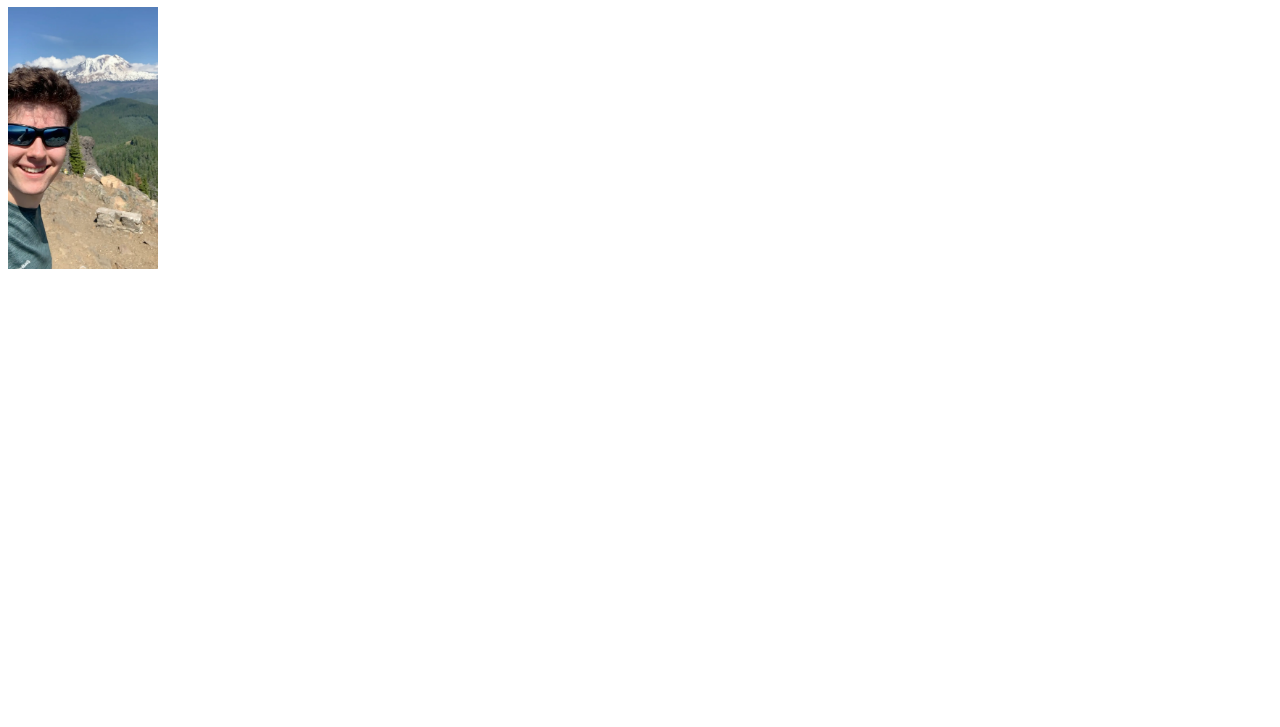
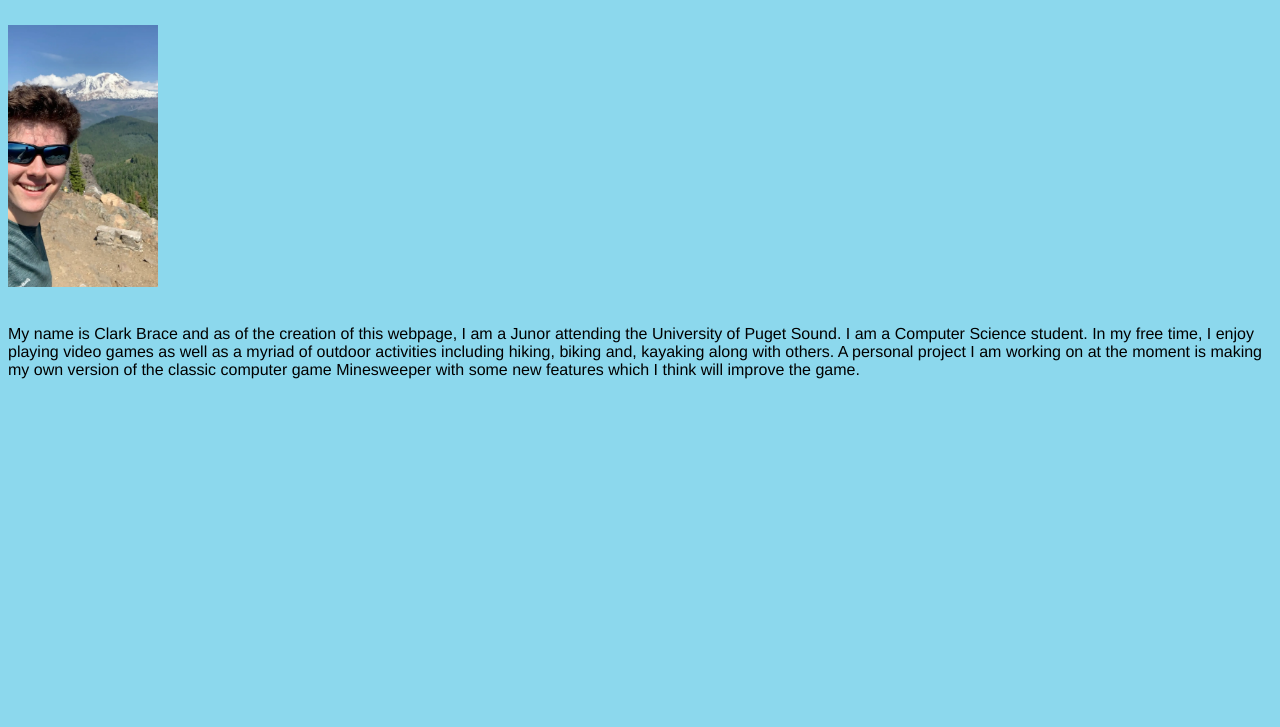
Before and after one commit to ClarkUPS/ClarkUPS.github.io, a plain HTML site: page index.html in a window 1280 px wide. Shown: the part 73-800 px from the top of the page. Drawn offline with Linux system fonts and the light colour scheme.

Commit message:
Background added along with text formating for default paragraph. Comments made in both index and default

```diff
--- a/default.css
+++ b/default.css
@@ -0,0 +1,12 @@
+
+/*Background color for main page*/
+body {background-color: #8cd8ed;}
+
+
+/* The default text size, alignment and font for paragraphs */
+p {
+    text-align: left;
+    font-size-adjust: 10pt;
+    font-family: "Helvetica";
+
+}
--- a/index.html
+++ b/index.html
@@ -2,15 +2,23 @@
 <html>
 
 <head>
-    <title>  "Clark Brace's Website"  </title>
+    <meta charset='UTF-8'/>     <!--default charter set-->
+    <title>  "Clark Brace's Website"  </title> <!-- website title -->
+    <link rel='stylesheet' href='default.css'/> <!-- link to default stylesheet -->
+
+</head>
+<body>
 
 
 
-</head>
-<body>
     <h1> Clark Brace's Website</h1>
-        <img src="Images/Clark title photo.jpg" width="150" alt="main web page, clark on a hike">
-
+    <br>
+        <img src="Images/Clark title photo.jpg" width="150" alt="main web page, clark on a hike">   <!-- title image for website -->
+    <br>
+    <br>
+    <p>
+      My name is Clark Brace and as of the creation of this webpage, I am a Junor attending the University of Puget Sound. I am a Computer Science student. In my free time, I enjoy playing video games as well as a myriad of outdoor activities including hiking, biking and, kayaking along with others. A personal project I am working on at the moment is making my own version of the classic computer game Minesweeper with some new features which I think will improve the game.
+    </p> <!-- paragraph about myself under photo -->
 
 </body>
 
```
